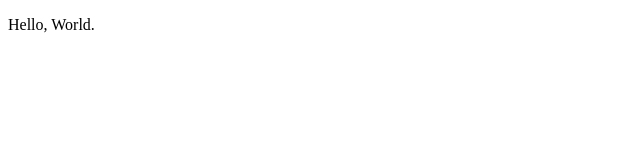
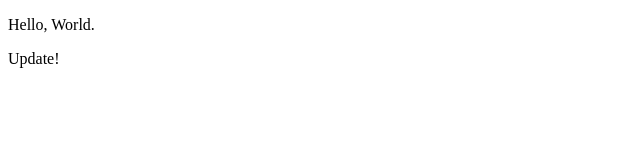
Before and after one commit to withoutkikurage/netlify-test, a plain HTML site: page index.html in a window 1280 px wide. Shown: the full height of the page, 0-640 px from the left. Drawn offline with Linux system fonts and the light colour scheme.

Commit message:
Update index.html

```diff
--- a/index.html
+++ b/index.html
@@ -6,5 +6,6 @@
 </head>
 <body>
     <p>Hello, World.</p>
+    <p>Update!</p>
 </body>
 </html>
```
